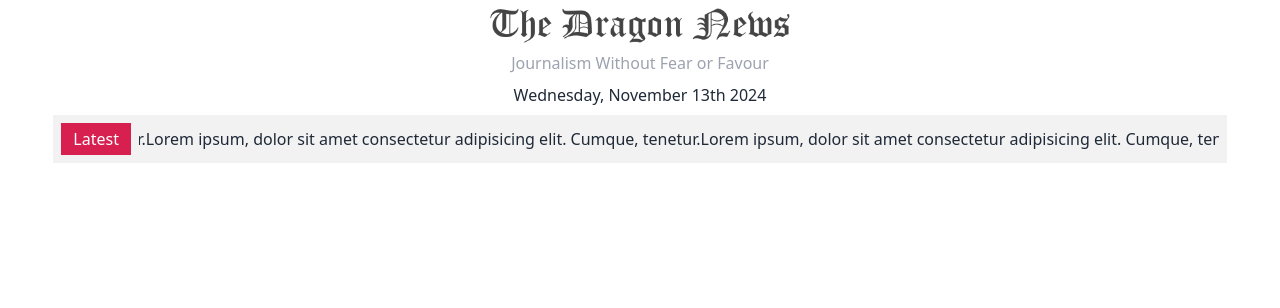
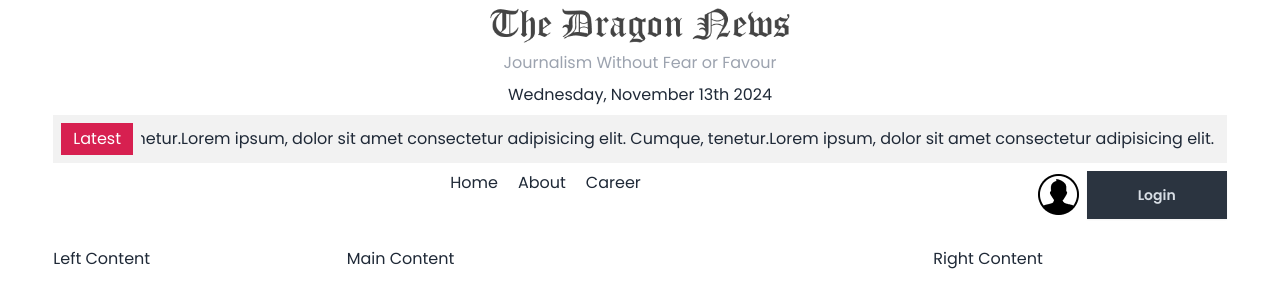
Before and after one commit to Abubokkor98/react-dragon-news-auth, a React (Vite) app: page / in a window 1280 px wide. Shown: the top 308 px of the page. Built offline with nearby package versions, Linux system fonts and the light colour scheme.

Commit message:
Integrate Font, Design navigation and Set up main Layout

```diff
--- a/src/Components/Header.jsx
+++ b/src/Components/Header.jsx
@@ -9,7 +9,7 @@
         <div>
             <img className='w-[300px]' src={logo} alt="" />
         </div>
-        <h2 className='text-gray-400'>Journalism Without Fear or Favour</h2>
+        <h2 className='text-gray-400 font-poppins'>Journalism Without Fear or Favour</h2>
         <p>{moment().format("dddd, MMMM Do YYYY")}</p>
 
 
--- /dev/null
+++ b/src/Components/Navbar.jsx
@@ -0,0 +1,22 @@
+import React from "react";
+import { Link } from "react-router-dom";
+import userIcon from "../assets/user.png";
+
+export default function Navbar() {
+  return (
+    <div className="flex justify-between">
+      <div></div>
+      <div className="space-x-5">
+        <Link to={"/"}>Home</Link>
+        <Link to={"/about"}>About</Link>
+        <Link to={"/career"}>Career</Link>
+      </div>
+      <div className="flex gap-2 items-center">
+        <div className="">
+          <img src={userIcon} alt="" />
+        </div>
+        <button className="btn btn-neutral rounded-none w-[140px]">Login</button>
+      </div>
+    </div>
+  );
+}
--- a/src/Layouts/HomeLayout.jsx
+++ b/src/Layouts/HomeLayout.jsx
@@ -1,18 +1,28 @@
-import React from 'react'
-import Header from '../Components/Header'
-import LatestNews from '../Components/LatestNews'
+import React from "react";
+import Header from "../Components/Header";
+import LatestNews from "../Components/LatestNews";
+import Navbar from "../Components/Navbar";
 
 export default function HomeLayout() {
   return (
     <div>
         {/* header */}
+      <header>
         <Header></Header>
-        <section className='w-11/12 mx-auto'>
-        <LatestNews></LatestNews>
-
-        </section>
-        {/* nav */}
-        {/* main */}
+        <section className="w-11/12 mx-auto">
+          <LatestNews></LatestNews>
+        </section >
+        </header>
+        {/* navbar */}
+        <nav className="w-11/12 mx-auto py-2">
+            <Navbar></Navbar>
+        </nav>
+        {/* main content */}
+        <main className="w-11/12 mx-auto pt-5 grid md:grid-cols-12">
+        <aside className="col-span-3">Left Content</aside>
+        <section className="col-span-6">Main Content</section>
+        <aside className="col-span-3">Right Content</aside>
+        </main>
     </div>
-  )
+  );
 }
--- a/src/index.css
+++ b/src/index.css
@@ -1,3 +1,9 @@
+@import url('https://fonts.googleapis.com/css2?family=Poppins:ital,wght@0,100;0,200;0,300;0,400;0,500;0,600;0,700;0,800;0,900;1,100;1,200;1,300;1,400;1,500;1,600;1,700;1,800;1,900&display=swap');
+
 @tailwind base;
 @tailwind components;
 @tailwind utilities;
+
+body{
+  font-family: "Poppins", sans-serif;
+}
```
